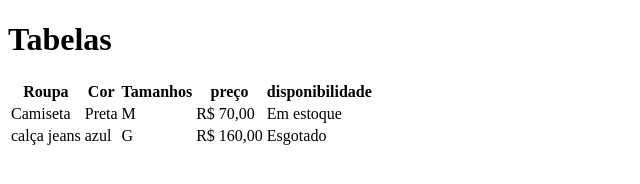
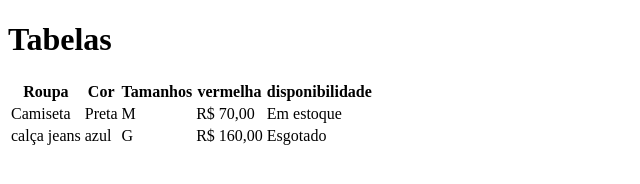
Before and after one commit to Bruno-Luiz-Dev/aula-tabela, a plain HTML site: page index.html in a window 1280 px wide. Shown: the full height of the page, 0-640 px from the left. Drawn offline with Linux system fonts and the light colour scheme.

Commit message:
mudando de preta para vermelha na coluna da cor

```diff
--- a/index.html
+++ b/index.html
@@ -14,7 +14,7 @@
     <th>Roupa</th>
     <th>Cor</th>
     <th>Tamanhos</th>
-    <th>preço</th>
+    <th>vermelha</th>
     <th>disponibilidade</th>
 </tr>
 
```
